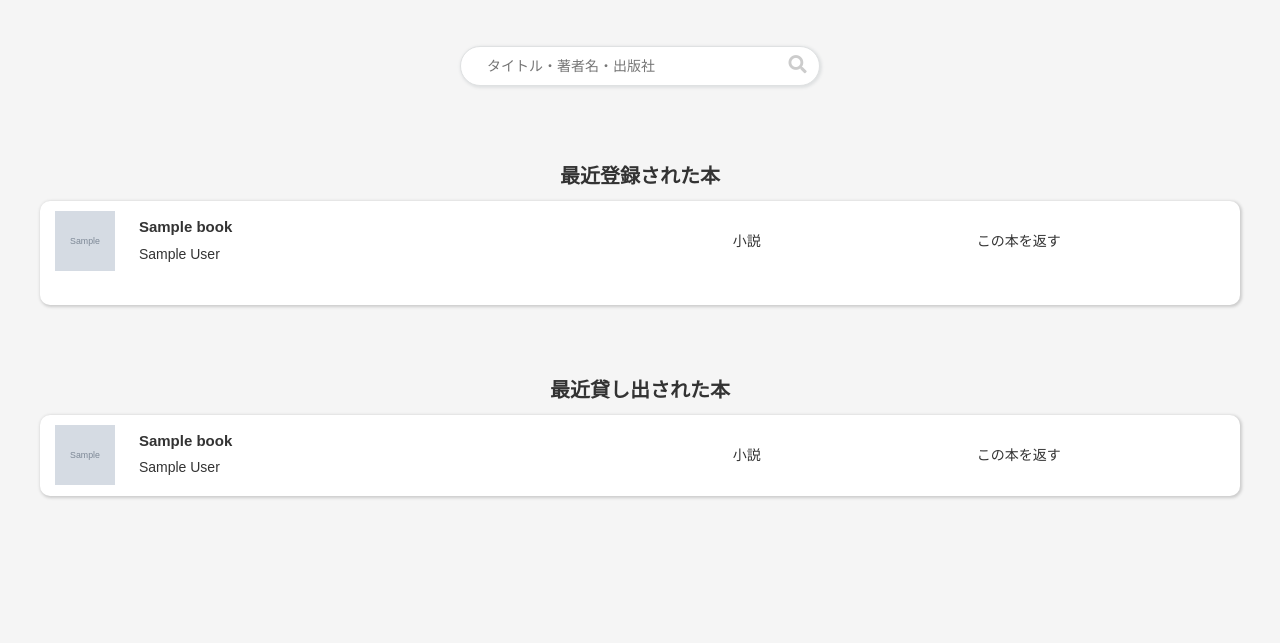
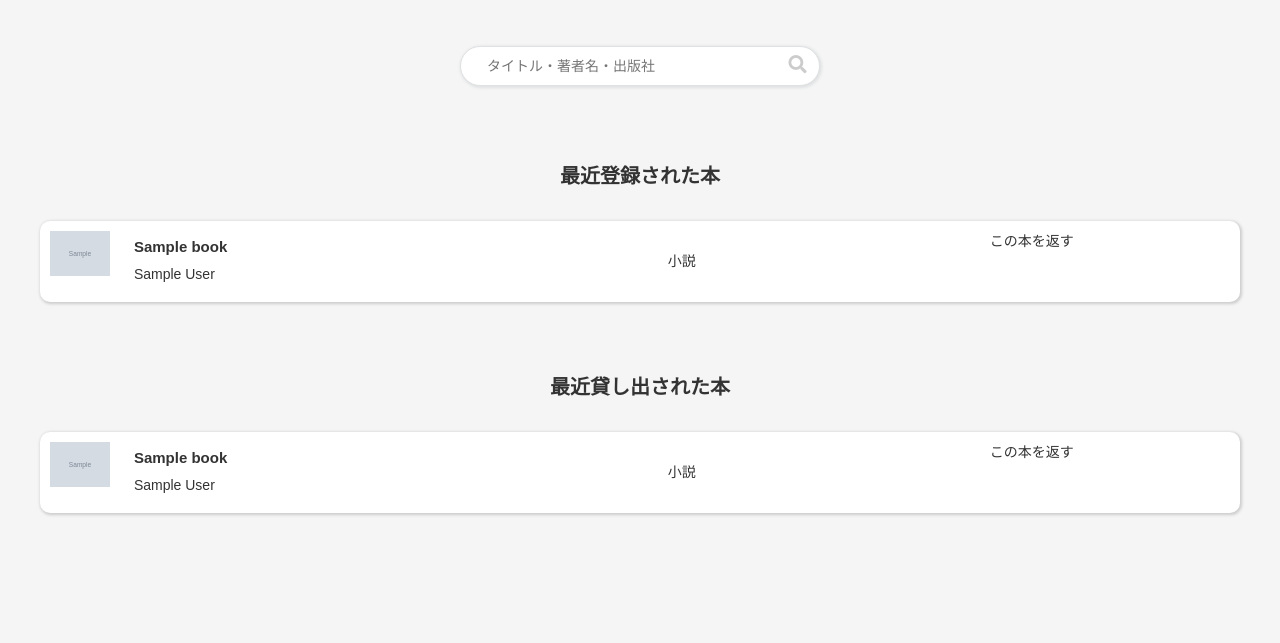
Before and after one commit to k-watanabe14/Horaido-Library, a Flask app: page / in a window 1280 px wide. Shown: the part 189-832 px from the top of the page. Before the commit the page ends 688 px from the top, so only its background shows below. Run offline with Flask 2, Linux system fonts and the light colour scheme; the visitor is signed in with stand-in values (Sample User, id 1); tables that the repository leaves empty hold one stand-in row (values such as "Sample post"); grey boxes marked "Sample" are stand-in pictures; some libraries are stand-ins or nearby versions.

Commit message:
fix index ui

```diff
--- a/app/__init__.py
+++ b/app/__init__.py
@@ -63,11 +63,9 @@ def search():
 
     keyword = request.args.get('keyword')
     status = request.args.get('status')
-    genre = request.args.get('genre')
 
     search_keyword = "%{}%".format(keyword)
     search_status = "%{}%".format(status)
-    search_genre = "%{}%".format(genre)
 
     # Search books contained keyword in title, author, publisher name.
     keywords= or_((Book.title.like(search_keyword)), ((Book.author.like(search_keyword))), (Book.publisher_name.like(search_keyword)))
@@ -87,15 +85,9 @@ def search():
     if request.method == 'POST':
         keyword = request.form['keyword']
         status = request.form.get('status')
-        genre = request.form.get('genre')
-        error = None
+        return redirect(url_for('search', keyword = keyword, status = status))
 
-        if error is not None:
-            flash(error)
-        else:
-            return redirect(url_for('search', keyword = keyword, status = status, genre = genre))
-
-    return render_template('search.html', results = results, keyword = keyword, status = status, genre = genre)
+    return render_template('search.html', results = results, keyword = keyword, status = status)
 
 
 @app.route('/return')
--- a/app/static/css/style.css
+++ b/app/static/css/style.css
@@ -940,21 +940,22 @@ Contents
 
 .book-container .book-image {
     display: inline-block;
-    height: 60px;
-    width: 60px;
-    margin: 10px 10px 10px 15px;
-    vertical-align: top;
+    height: auto;
+    width: 10%;
+    padding: 10px;
+	vertical-align: top;
+	max-width: 80px;
 }
 
 .book-container .book-image img {
-    height: 60px;
+    height: auto;
     width: auto;
 }
 
 .book-container .book-info {
     height: 100%;
     display: inline-block;
-    width: 50%;
+    width: 45%;
     vertical-align: top;
 }
 
@@ -973,7 +974,6 @@ Contents
     display: inline-block;
     width: 20%;
     vertical-align: top;
-
 }
 
 .book-container .book-category p {
@@ -981,24 +981,22 @@ Contents
 }
 
 .book-container .book-status {
-    height: 100%;
+	height: 100%;
+	padding: 10px;
     display: inline-block;
-    width: auto;
+    width: 20%;
     vertical-align: top;
 }
 
-.book-container .book-status .available, .book-container .book-status .self {
-    margin-top: 30px;
-}
-
-.book-container .book-status .others {
-	width: 200px;
-	margin-top: 18px;
+.book-container .book-status .text {
+	display: flex;
+	justify-content: center;
 }
 
 /*-----------------Search Page-----------------*/
 .content-heading {
 	text-align: center;
+	padding-bottom: 20px;
 }
 
 .pagination {
--- a/app/templates/index.html
+++ b/app/templates/index.html
@@ -33,7 +33,7 @@
               <a href="{{ url_for('book.index', book_id = book[0]['id']) }}">{{ book[0]['title'] }}</a>
             </div>
             <div class="book-author">
-              <p class="author">{{ book[0]['author'] }}</p>
+              <span class="author">{{ book[0]['author'] }}</span>
             </div>
           </div>
           <div class="book-category">
@@ -41,11 +41,11 @@
           </div>
           <div class="book-status">
             {% if book[0]['borrower_id'] is none %}
-              <div class="available"><a href="{{ url_for('book.borrow', book_id = book[0]['id']) }}">この本を借りる</a></div>
+              <div class="text"><a href="{{ url_for('book.borrow', book_id = book[0]['id']) }}">この本を借りる</a></div>
             {% elif book[0]['borrower_id'] == g.user['id'] %}
-              <div class="self"><a href="{{ url_for('book.return_', book_id = book[0]['id']) }}">この本を返す</a></div>
+              <div class="text"><a href="{{ url_for('book.return_', book_id = book[0]['id']) }}">この本を返す</a></div>
             {% else %}
-              <div class="others">{{ book[1]['username'] }}さんが<br>{{ book[0]['checkout_date'] }}に借りました。</div>
+              <div class="text"><span>{{ book[1]['username'] }}さんが{{ book[0]['checkout_date'] }}に借りました。</span></div>
             {% endif %}
           </div>
         </div>
@@ -79,11 +79,11 @@
           </div>
           <div class="book-status">
             {% if book[0]['borrower_id'] is none %}
-              <div class="available"><a href="{{ url_for('book.borrow', book_id = book[0]['id']) }}">この本を借りる</a></div>
+              <div class="text"><a href="{{ url_for('book.borrow', book_id = book[0]['id']) }}">この本を借りる</a></div>
             {% elif book[0]['borrower_id'] == g.user['id'] %}
-              <div class="self"><a href="{{ url_for('book.return_', book_id = book[0]['id']) }}">この本を返す</a></div>
+              <div class="text"><a href="{{ url_for('book.return_', book_id = book[0]['id']) }}">この本を返す</a></div>
             {% else %}
-              <div class="others">{{ book[1]['username'] }}さんが<br>{{ book[0]['checkout_date'] }}に借りました。</div>
+              <div class="text"><span>{{ book[1]['username'] }}さんが{{ book[0]['checkout_date'] }}に借りました。</span></div>
             {% endif %}
           </div>
         </div>
```
Also changed, not shown: app/templates/search.html (+0 -15 lines), 1 other file.
